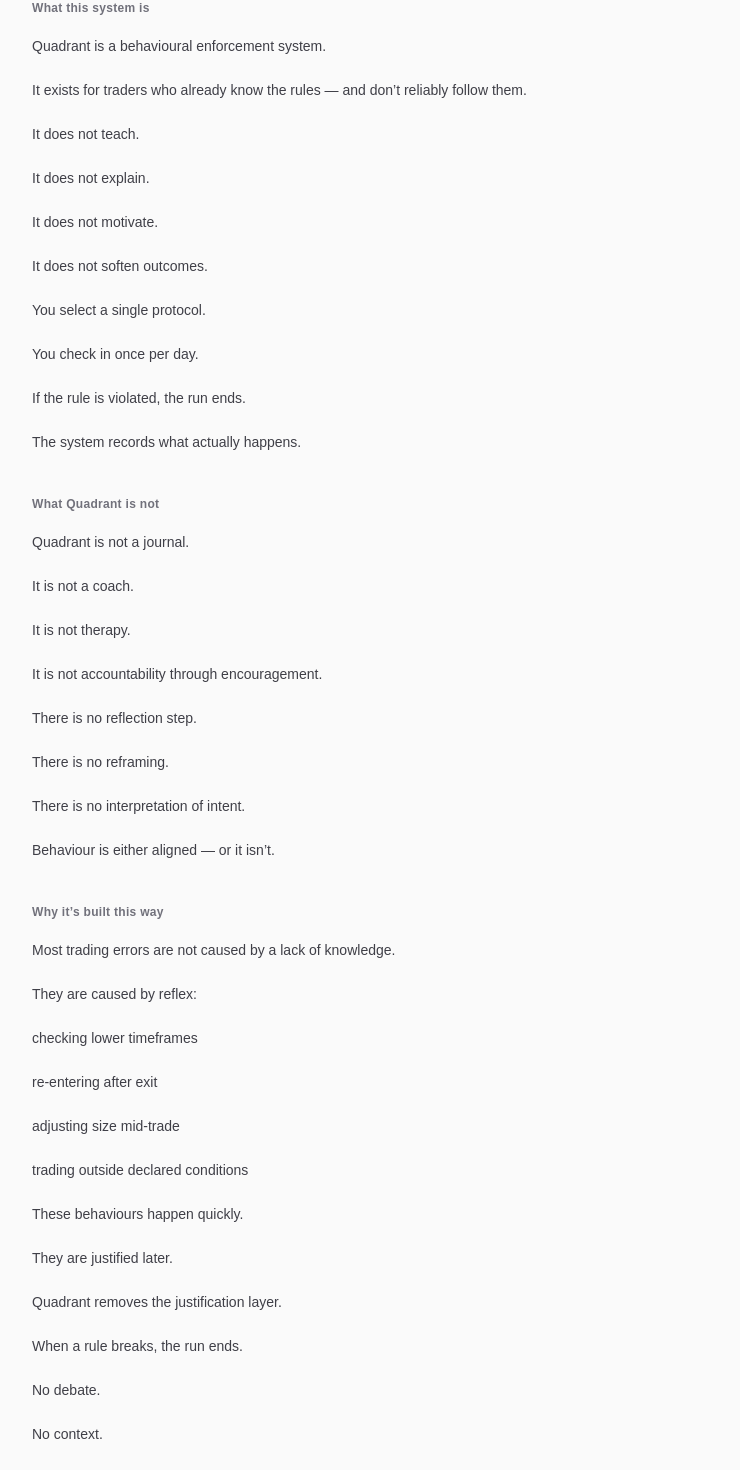
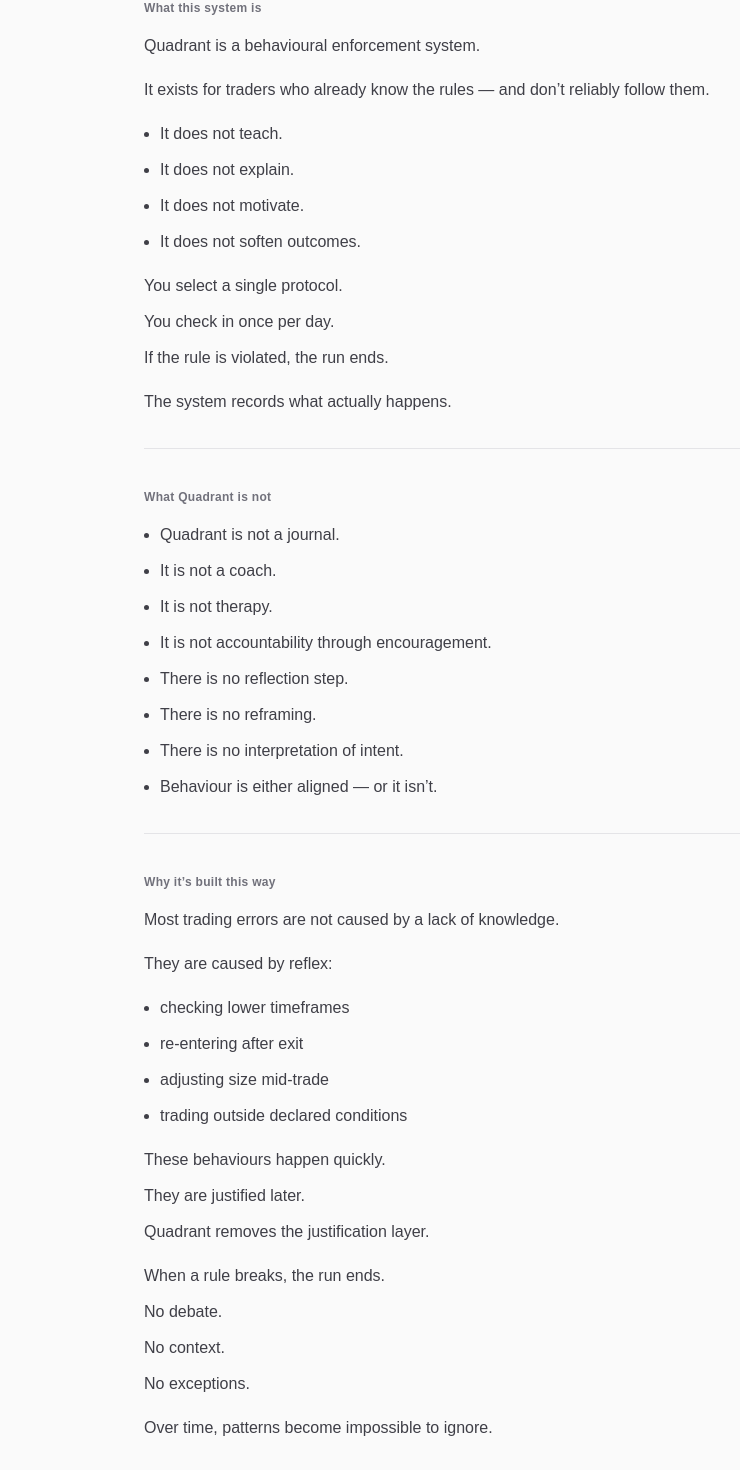
Before and after one commit to bbyjae-django-lab/quadrant, a Next.js app: page /about in a window 1280 px wide. Shown: the part 140-1610 px from the top of the page, without its empty margins (160-900 px from the left). Built offline with nearby package versions, Linux system fonts and the light colour scheme.

Commit message:
about cosmetic

```diff
--- a/app/about/page.tsx
+++ b/app/about/page.tsx
@@ -3,70 +3,89 @@
 export default function AboutPage() {
   return (
     <div className="min-h-screen bg-zinc-50 px-6 py-16 text-zinc-900">
-      <main className="mx-auto flex w-full max-w-4xl flex-col gap-10">
-        <header className="space-y-2">
+      <main className="mx-auto flex w-full max-w-2xl flex-col gap-10">
+        <header className="space-y-3">
           <h1 className="text-3xl font-semibold text-zinc-900">
             About Quadrant
           </h1>
         </header>
 
-        <section className="space-y-4 text-sm leading-7 text-zinc-700">
+        <section className="border-b border-zinc-200 pb-8">
           <h2 className="text-xs font-semibold tracking-wide text-zinc-500">
             What this system is
           </h2>
+          <div className="mt-4 space-y-4 text-base leading-7 text-zinc-700">
             <p>Quadrant is a behavioural enforcement system.</p>
             <p>
               It exists for traders who already know the rules — and don’t
               reliably follow them.
             </p>
-          <p>It does not teach.</p>
-          <p>It does not explain.</p>
-          <p>It does not motivate.</p>
-          <p>It does not soften outcomes.</p>
+            <ul className="ml-4 list-disc space-y-2">
+              <li>It does not teach.</li>
+              <li>It does not explain.</li>
+              <li>It does not motivate.</li>
+              <li>It does not soften outcomes.</li>
+            </ul>
+            <div className="space-y-2">
               <p>You select a single protocol.</p>
               <p>You check in once per day.</p>
               <p>If the rule is violated, the run ends.</p>
+            </div>
             <p>The system records what actually happens.</p>
+          </div>
         </section>
 
-        <section className="space-y-4 text-sm leading-7 text-zinc-700">
+        <section className="border-b border-zinc-200 pb-8">
           <h2 className="text-xs font-semibold tracking-wide text-zinc-500">
             What Quadrant is not
           </h2>
-          <p>Quadrant is not a journal.</p>
-          <p>It is not a coach.</p>
-          <p>It is not therapy.</p>
-          <p>It is not accountability through encouragement.</p>
-          <p>There is no reflection step.</p>
-          <p>There is no reframing.</p>
-          <p>There is no interpretation of intent.</p>
-          <p>Behaviour is either aligned — or it isn’t.</p>
+          <div className="mt-4 space-y-4 text-base leading-7 text-zinc-700">
+            <ul className="ml-4 list-disc space-y-2">
+              <li>Quadrant is not a journal.</li>
+              <li>It is not a coach.</li>
+              <li>It is not therapy.</li>
+              <li>It is not accountability through encouragement.</li>
+              <li>There is no reflection step.</li>
+              <li>There is no reframing.</li>
+              <li>There is no interpretation of intent.</li>
+              <li>Behaviour is either aligned — or it isn’t.</li>
+            </ul>
+          </div>
         </section>
 
-        <section className="space-y-4 text-sm leading-7 text-zinc-700">
+        <section className="border-b border-zinc-200 pb-8">
           <h2 className="text-xs font-semibold tracking-wide text-zinc-500">
             Why it’s built this way
           </h2>
+          <div className="mt-4 space-y-4 text-base leading-7 text-zinc-700">
             <p>Most trading errors are not caused by a lack of knowledge.</p>
             <p>They are caused by reflex:</p>
-          <p>checking lower timeframes</p>
-          <p>re-entering after exit</p>
-          <p>adjusting size mid-trade</p>
-          <p>trading outside declared conditions</p>
+            <ul className="ml-4 list-disc space-y-2">
+              <li>checking lower timeframes</li>
+              <li>re-entering after exit</li>
+              <li>adjusting size mid-trade</li>
+              <li>trading outside declared conditions</li>
+            </ul>
+            <div className="space-y-2">
               <p>These behaviours happen quickly.</p>
               <p>They are justified later.</p>
               <p>Quadrant removes the justification layer.</p>
+            </div>
+            <div className="space-y-2">
               <p>When a rule breaks, the run ends.</p>
               <p>No debate.</p>
               <p>No context.</p>
               <p>No exceptions.</p>
+            </div>
             <p>Over time, patterns become impossible to ignore.</p>
+          </div>
         </section>
 
-        <section className="space-y-4 text-sm leading-7 text-zinc-700">
+        <section className="border-b border-zinc-200 pb-8">
           <h2 className="text-xs font-semibold tracking-wide text-zinc-500">
             Free vs Pro (re-grounding, not selling)
           </h2>
+          <div className="mt-4 space-y-2 text-base leading-7 text-zinc-700">
             <p>Free enforces behaviour.</p>
             <p>Pro remembers it.</p>
             <p>Free allows unlimited runs, but nothing persists.</p>
@@ -78,21 +97,24 @@
             <p>Avoidance stops working.</p>
             <p>The behaviour doesn’t change because of insight.</p>
             <p>It changes because exposure compounds.</p>
+          </div>
         </section>
 
-        <section className="space-y-4 text-sm leading-7 text-zinc-700">
+        <section className="border-b border-zinc-200 pb-8">
           <h2 className="text-xs font-semibold tracking-wide text-zinc-500">
             On control and responsibility
           </h2>
+          <div className="mt-4 space-y-2 text-base leading-7 text-zinc-700">
             <p>Quadrant assumes you are capable.</p>
             <p>If a rule is violated, the system does not ask why.</p>
             <p>It records that it happened.</p>
             <p>Responsibility is not negotiated.</p>
             <p>Outcomes are not adjusted.</p>
             <p>The record stands.</p>
+          </div>
         </section>
 
-        <div>
+        <div className="pt-2">
           <a
             href="/dashboard"
             className="text-sm font-semibold text-zinc-500 hover:text-zinc-700"
```
Lines whose indentation alone changed are shown as unchanged.
